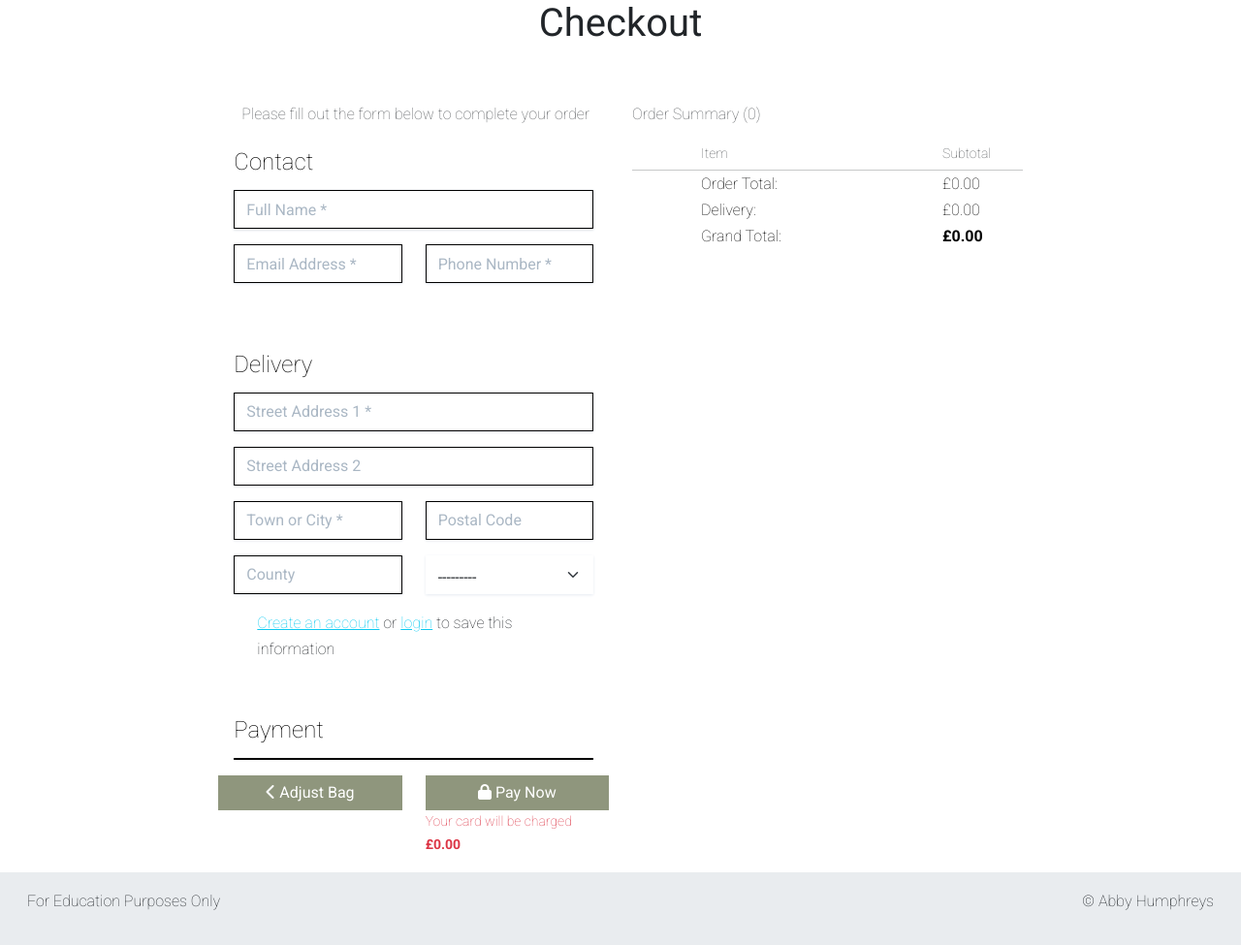
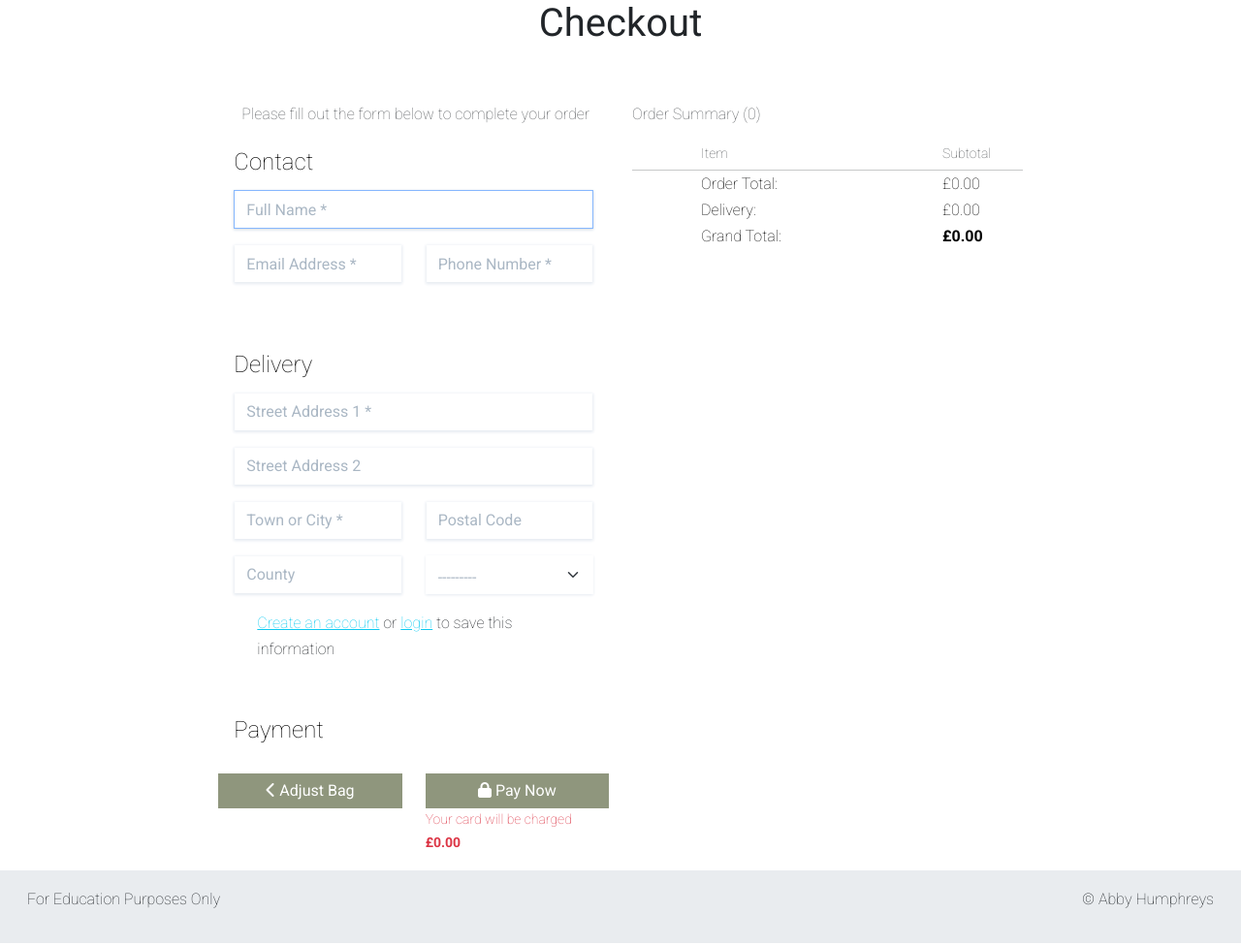
Before and after one commit to AbbyHumphreys/boho_bulbs, a Django app: template checkout/templates/checkout/checkout.html in a window 1280 px wide. Shown: the part 163-1138 px from the top of the page at 97% size. Run offline with Django 3.2, Linux system fonts and the light colour scheme; the template is opened without the code that fills it: values that come from a table or form of the project are taken from there, others are empty; some libraries are stand-ins or nearby versions.

Commit message:
style: update form style

```diff
--- a/checkout/static/checkout/css/checkout.css
+++ b/checkout/static/checkout/css/checkout.css
@@ -38,7 +38,6 @@
 #payment-form .form-control,
 #card-element {
     color: #000;
-    border: 1px solid #000;
 }
 
 #loading-overlay {
@@ -59,3 +58,13 @@
   margin: 0;
   height: 100%;
 }
+
+select,
+select option {
+  color: #000;
+}
+
+select:invalid,
+select option[value=""] {
+  color: #aab7c4;
+}
```
